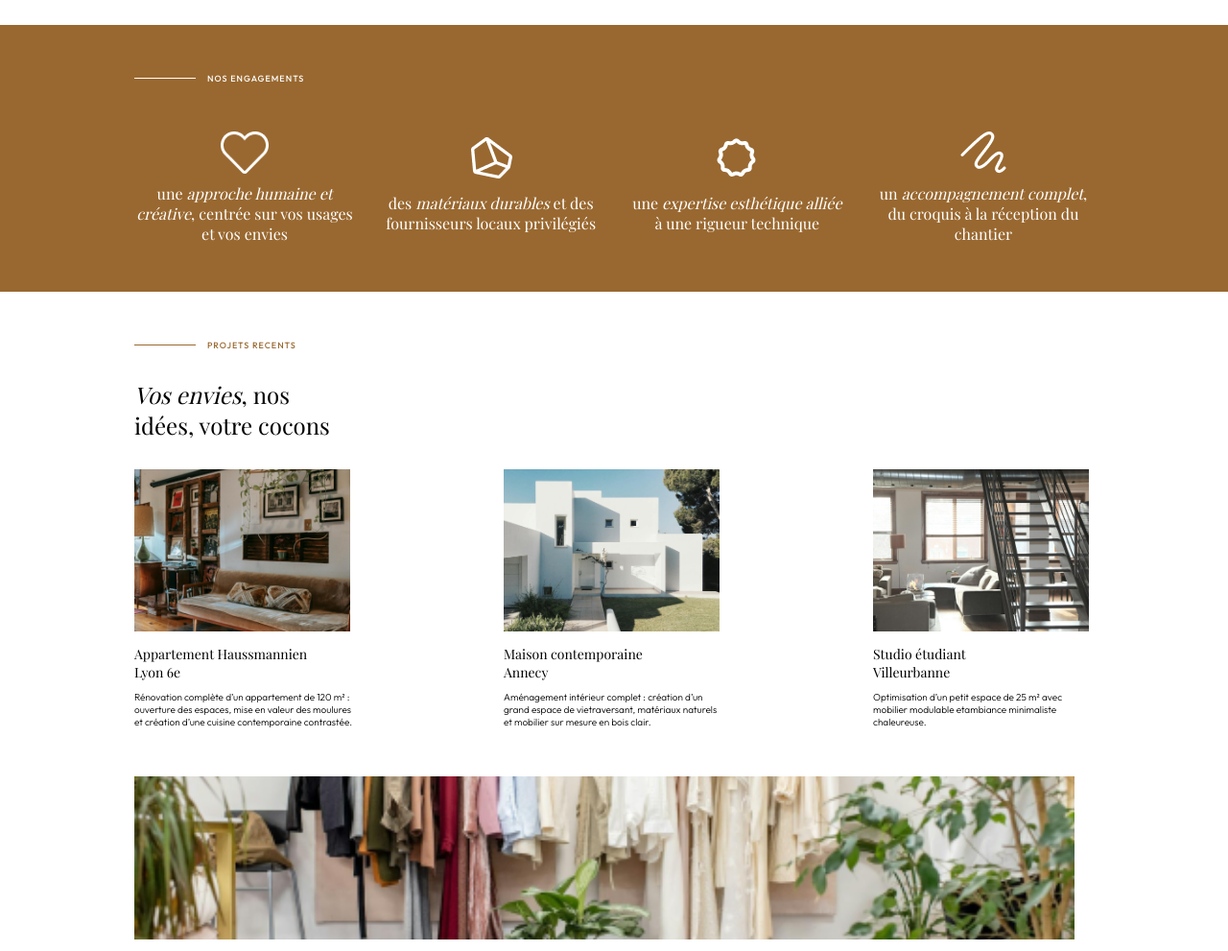
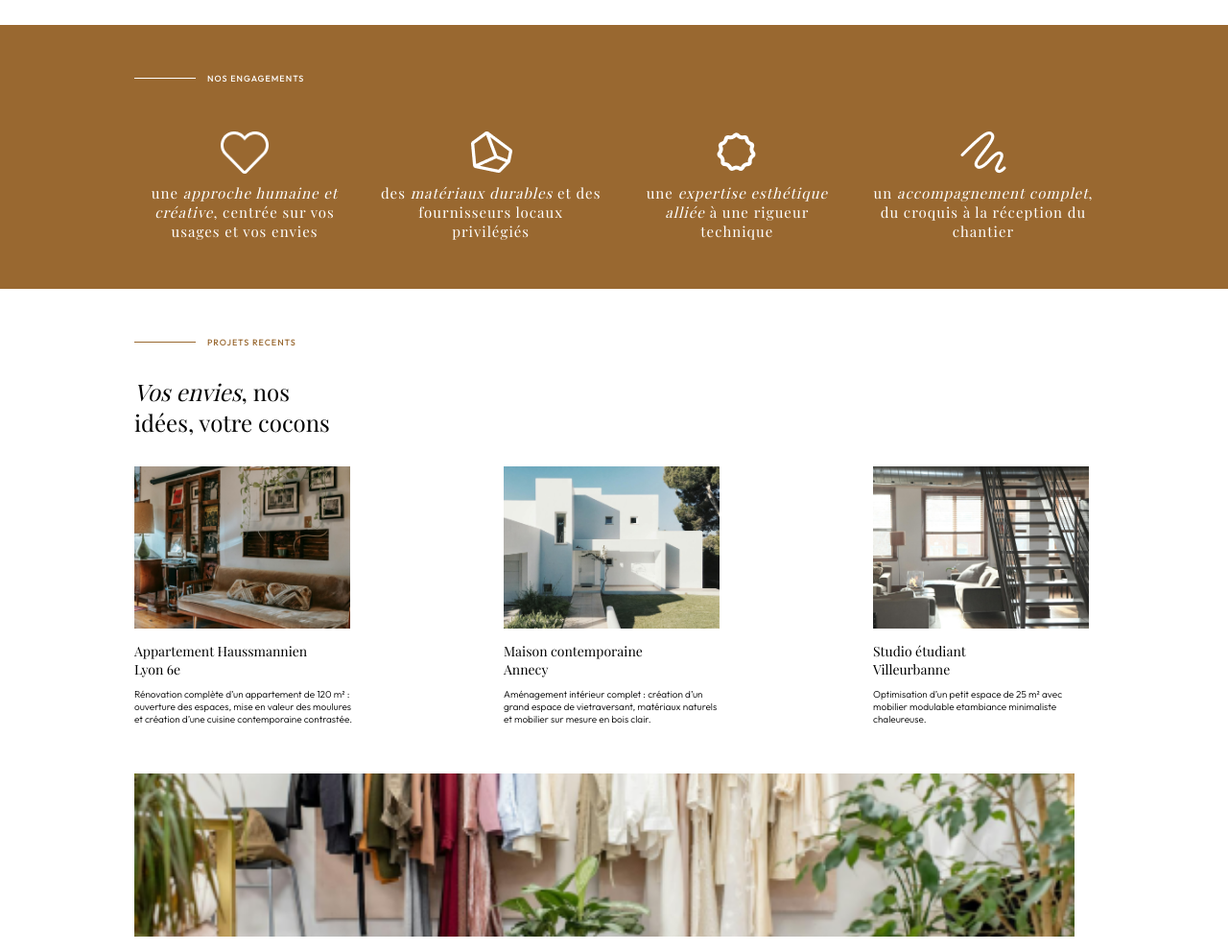
Before and after one commit to ademchiter/architecture, a plain HTML site: page index.html in a window 1280 px wide. Shown: the part 1240-2231 px from the top of the page at 96% size. Drawn offline with nearby package versions, Linux system fonts and the light colour scheme; a web font is replaced by a local one.

Commit message:
PIXEL PERFECT

```diff
--- a/index.html
+++ b/index.html
@@ -91,7 +91,7 @@
                     <h3 class="">NOS ENGAGEMENTS</h3>
                 </div>
 
-                <div class="flex margin-top-50 space-between">
+                <div class="engag flex margin-top-50 space-between">
                     <div class="w-23 flex justify-center textCenter">
                         <img src="asset/icon-coeur.png" alt="">
                         <p class="margin-top-10">une <i>approche humaine et créative</i>, centrée sur vos usages et vos
--- a/style.css
+++ b/style.css
@@ -397,3 +397,9 @@ font-size: 12px;
 .section3 p{
     font-weight: 300;
 }
+
+.engag p{
+    font-size: 15px;
+        letter-spacing: 1px;
+        font-weight: 200;
+}
```
